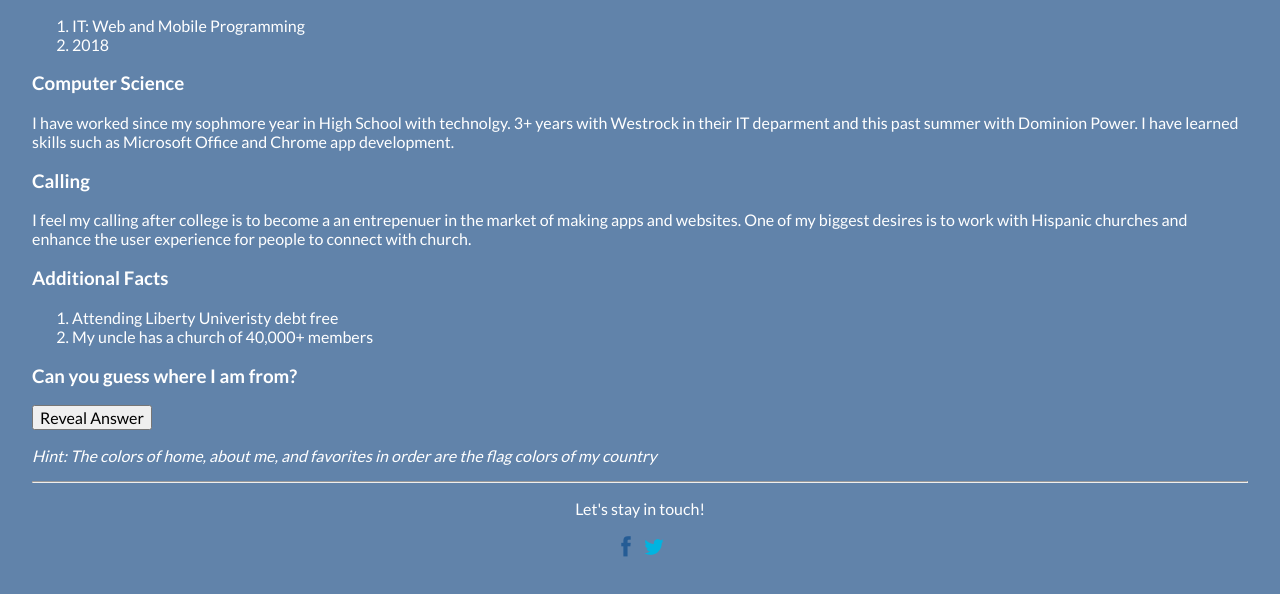
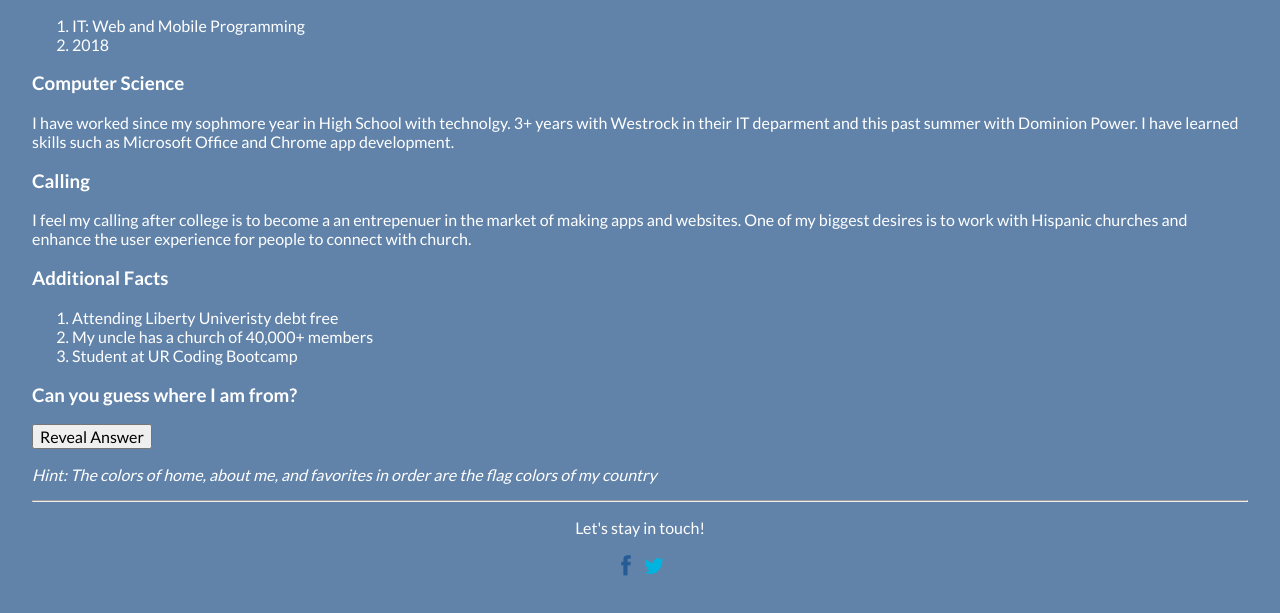
Before and after one commit to VictorCanas/VictorCanas.github.io, a plain HTML site: page aboutme.html in a window 1280 px wide. Shown: the part 191-804 px from the top of the page. Drawn offline with Linux system fonts and the light colour scheme.

Commit message:
made changes to information

```diff
--- a/aboutme.html
+++ b/aboutme.html
@@ -38,6 +38,7 @@
                 <ol>
                     <li>Attending Liberty Univeristy debt free</li>
                     <li>My uncle has a church of 40,000+ members</li>
+                    <li>Student at UR Coding Bootcamp</li>
                 </ol>
                 <h3 id="demo">Can you guess where I am from?</h3>
                 <button type="button" onclick="myFunction()">Reveal Answer</button>
```
Also changed, not shown: index.html (+1 -1 lines).
